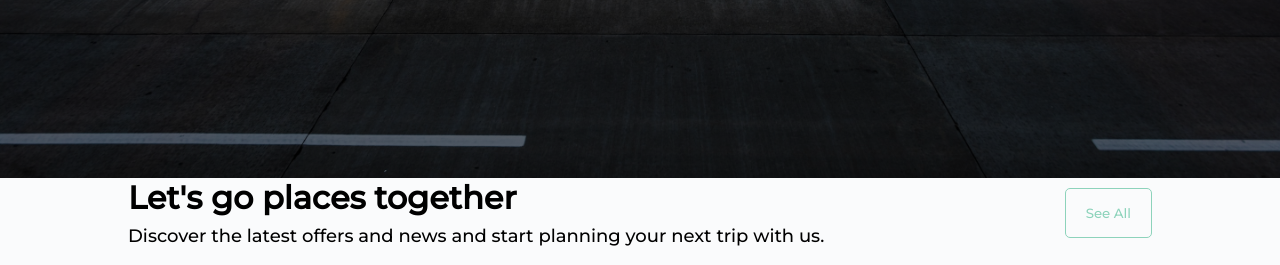
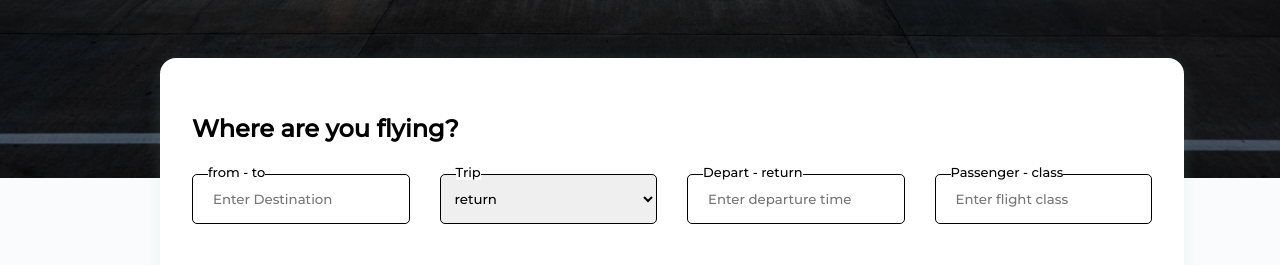
Before and after one commit to DanielOmehe/Golobe-Travel-App, a Next.js app: page /flights in a window 1280 px wide. Shown: the part 622-887 px from the top of the page. Built offline with nearby package versions, Linux system fonts and the light colour scheme.

Commit message:
flight search done

```diff
--- /dev/null
+++ b/components/flight-page/flight-plan/flight-tabs.js
@@ -0,0 +1,52 @@
+import {
+    TabIcon,
+    TravelInput,
+    TravelInputGroup,
+    TravelLabel,
+    TravelOption,
+    TravelSelect,
+    TravelPlanTab,
+    TravelPlanTabTop,
+    TravelPlanTabBottom
+  } from "./style";
+  import { Button } from "../../utility/style";
+
+  const FlightTab = () => {
+    return (
+      <TravelPlanTab>
+        <TravelPlanTabTop>
+          <TravelInputGroup width="30%">
+            <TravelLabel>from - to</TravelLabel>
+            <TravelInput type="text" placeholder="Enter Destination" width='100%' />
+          </TravelInputGroup>
+          <TravelInputGroup width="30%">
+            <TravelLabel>Trip</TravelLabel>
+            <TravelSelect width='100%'>
+              <TravelOption>return</TravelOption>
+              <TravelOption>return</TravelOption>
+            </TravelSelect>
+          </TravelInputGroup>
+          <TravelInputGroup width="30%">
+            <TravelLabel>Depart - return</TravelLabel>
+            <TravelInput type="text" placeholder="Enter departure time" width='100%' />
+          </TravelInputGroup>
+          <TravelInputGroup width="30%">
+            <TravelLabel>Passenger - class</TravelLabel>
+            <TravelInput type="text" placeholder="Enter flight class" width='100%' />
+          </TravelInputGroup>
+        </TravelPlanTabTop>
+        <TravelPlanTabBottom>
+          <Button color="#000">
+            <TabIcon src="images/svgs/plus.svg" />
+            <p>Add Promo code</p>
+          </Button>
+          <Button background="#8DD3BB" color="#000">
+            <TabIcon src="images/svgs/plane.svg" />
+            <p>Show Flights</p>
+          </Button>
+        </TravelPlanTabBottom>
+      </TravelPlanTab>
+    );
+  };
+
+  export default FlightTab;
--- /dev/null
+++ b/components/flight-page/flight-plan/index.js
@@ -0,0 +1,39 @@
+import {
+    TabIcon,
+    TravelInput,
+    TravelLabel,
+    TravelPlanNavItem,
+    TravelPlanNavItems,
+    TravelPlanTab,
+    TravelPlanTabNav,
+    TravelPlanTabTop,
+    TravelPlanTabWrapper,
+    TravelPlanWrapper,
+    TravelInputGroup,
+    TravelSelect,
+    TravelOption,
+    TravelPlanTabBottom,
+    TravelButton,
+    VerticalLine,
+    Header,
+  } from "./style";
+
+  import FlightTab from "./flight-tabs";
+  import TravelTab from "./traveltab";
+
+  const TravelPlan = () => {
+    return (
+      <TravelPlanWrapper>
+        <TravelPlanTabNav>
+          <TravelPlanNavItems>
+            <Header>Where are you flying?</Header>
+          </TravelPlanNavItems>
+        </TravelPlanTabNav>
+        <TravelTab>
+          <FlightTab />
+        </TravelTab>
+      </TravelPlanWrapper>
+    );
+  };
+
+  export default TravelPlan;
--- /dev/null
+++ b/components/flight-page/flight-plan/style.js
@@ -0,0 +1,154 @@
+import styled from 'styled-components';
+
+export const TravelPlanWrapper = styled.div`
+    width: 80%;
+    height: 300px;
+    background: #fff;
+    padding: 16px 32px 32px 32px;
+    box-shadow: 0px 4px 16px rgba(141, 211, 187, 0.15);
+    position: absolute;
+    top: 85%;
+    left: 10rem;
+    z-index: 2;
+    border-radius: 16px;
+    margin-bottom: 25rem;
+`
+
+export const TravelPlanTabNav = styled.div`
+    width: 100%;
+    height: 100px;
+    padding: 20px 0;
+`
+export const Header = styled.h3`
+    width: 100%;
+    padding: 20px 0;
+    font-weight: 600;
+    text-align: left;
+    font-size: 24px;
+
+`
+export const TravelPlanNavItems = styled.ul`
+    width: 100%;
+    display: flex;
+    align-items: center;
+    justify-content: flex-start;
+    gap: 40px;
+    position: relative;
+`
+
+export const TravelPlanNavItem = styled.li`
+    display: flex;
+    align-items: center;
+    justify-content: flex-start;
+    gap: 10px;
+    cursor: pointer;
+    padding: 0 20px 1rem;
+    color: ${props => props.switchTab ? 'var(--mint-green)': 'black'};
+    border-bottom: ${props => props.switchTab ? '3px solid var(--mint-green)' : 'none'};
+    border-bottom-width: ${props => props.switchTab ? '100%' : '0'};
+    transition: all .2s ease;
+`
+
+export const VerticalLine = styled.div`
+    width: 2px;
+    height: 45px;
+    background: #D7E2EE;
+    position absolute;
+    top: -15px;
+    left: 9rem;
+`
+
+export const TabIcon = styled.img`
+    width: 20px;
+    height: 20px;
+`
+
+export const TravelPlanTabWrapper = styled.div`
+    width: auto;
+    height: 160px;
+    gap: 40px;
+`
+export const TravelPlanTab = styled.div`
+    width: 100%;
+    height: auto;
+    display: grid;
+    gap: 30px;
+`
+
+export const TravelInputGroup = styled.div`
+    width: ${props => props.width || 'auto'};
+    height: auto;
+    display: flex;
+    flex-direction: column;
+    position: relative;
+`
+
+export const TravelSelect = styled.select`
+    width: ${props => props.width || '140px'};
+    height: 50px;
+    padding: 0 10px;
+    border: 1px solid #000;
+    border-radius: 5px;
+    outline: none;
+
+    &:focus{
+        border: 1px solid #0da2ff;
+    }
+`
+
+export const TravelOption = styled.option`
+    width: 100%;
+`
+
+export const TravelLabel = styled.label`
+    font-size: 13px;
+    color: black;
+    position: absolute;
+    top: -0.6rem;
+    left: 1rem;
+    background: white;
+`
+
+export const TravelInput = styled.input`
+    width: ${props => props.width ? props.width : '300px'};
+    height: 50px;
+    padding: 20px;
+    border: 1px solid #000;
+    border-radius: 5px;
+    outline: none;
+
+    &:focus{
+        border: 1px solid #0da2ff;
+    }
+`
+
+export const TravelPlanTabTop = styled.div`
+    width: 100%;
+    height: 60px;
+    display: flex;
+    justify-content: space-between;
+    gap: 30px;
+`
+
+export const TravelPlanTabBottom = styled.div`
+    width: 100%;
+    height: 60px;
+    display: flex;
+    align-items: center;
+    justify-content: flex-end;
+    gap: 30px;
+`
+
+export const TravelButton = styled.button`
+    width: 160px;
+    height: 50px;
+    background: ${props => props.background || 'transparent'};
+    color: ${ props => props.color || 'black'};
+    border: none;
+    border-radius: 5px;
+    cursor: pointer;
+    display: flex;
+    align-items: center;
+    justify-content: center;
+    gap: 10px;
+`
--- /dev/null
+++ b/components/flight-page/flight-plan/traveltab.js
@@ -0,0 +1,19 @@
+import { Children, useContext } from "react"
+import { TravelPlanTabWrapper } from "./style"
+import { FlightPageContext } from "../../../context/landing-page"
+
+const TravelTab =({children})=>{
+    // const { activeTab } = useContext(FlightPageContext);
+    return(
+        <TravelPlanTabWrapper>
+            {/* {
+                Children.map(children, (child, index) =>(
+                    index === activeTab ? child : null
+                ))
+            } */}
+            {children}
+        </TravelPlanTabWrapper>
+    )
+}
+
+export default TravelTab
--- /dev/null
+++ b/components/flight-page/index.js
@@ -0,0 +1,3 @@
+export { default as FlightPlan } from './flight-plan'
+export { default as Places } from './places'
+export { default as Locations } from './locations'
--- a/components/flight-page/locations/explore/style.js
+++ b/components/flight-page/locations/explore/style.js
@@ -10,12 +10,12 @@ export const PlacesWrapper = styled.div`
 `
 export const PlacesFlex = styled.div`
     display: flex;
-    flex: 0 1 43%;
-    height: 450px;
+    flex-basis: 45%;
+    height: 485px;
     flex-direction: column;
     justify-content: space-between;
+    gap: 10px;
     align-items: center;
-    gap:10px;
     background: var(--mint-green);
     box-shadow:0px 4px 16px rgba(17, 34, 17, 0.05);
     border-radius: 16px;
@@ -25,10 +25,11 @@ export const PlacesFlex = styled.div`
 export const ExploreGrid = styled.div`
     display: grid;
     grid-template-columns: repeat(2, minmax(300px, 1fr));
-    flex: 0 1 55%;
-    height: 450px;
-    gap:16px;
+    grid-template-rows: repeat(2, minmax(200px, 1fr));
+    flex-basis: 55%;
+    gap: 16px;
     background: #fff;
+    height: 485px;
     border-radius: 16px;
 `
 export const GridItem = styled.img`
@@ -64,8 +65,9 @@ export const DetailsBox = styled.div`
     position: relative;
 `
 export const PlacesSubTitle = styled.p`
-    font-size: 14px;
+    font-size: 16px;
     font-weight: 500;
+    line-height: 22px;
     color: #000;
 `
 export const FlightBtn = styled.p`
--- a/layout/header/style.js
+++ b/layout/header/style.js
@@ -3,4 +3,5 @@ import styled from "styled-components";
 export const HeaderWrapper = styled.header`
     width: 100%;
     height: 100vh;
+    margin-bottom: 250px;
 `;
--- a/pages/flights/index.js
+++ b/pages/flights/index.js
@@ -4,7 +4,7 @@ import { FlightContext } from "../../context";
 import Explore from "../../components/flight-page/locations/explore";
 import Locations from "../../components/flight-page/locations";
 import Places from "../../components/flight-page/places";
-import { FlightPlan } from "../../components/landing-page";
+import { FlightPlan } from "../../components/flight-page";
 
 const Flights = () => {
   return (
@@ -34,12 +34,12 @@ const Flights = () => {
             size="4rem"
             align="left"
             right="50rem"
-            heading="Make you travel wishlist, we'll do the rest"
+            heading="Make your travel wishlist, we'll do the rest"
             subTitle="Special offers to fit your plan"
           />
         </Banner>
       </Header>
-      {/* <FlightPlan /> */}
+      <FlightPlan />
       <Places />
       <Locations />
       <Explore />
```
